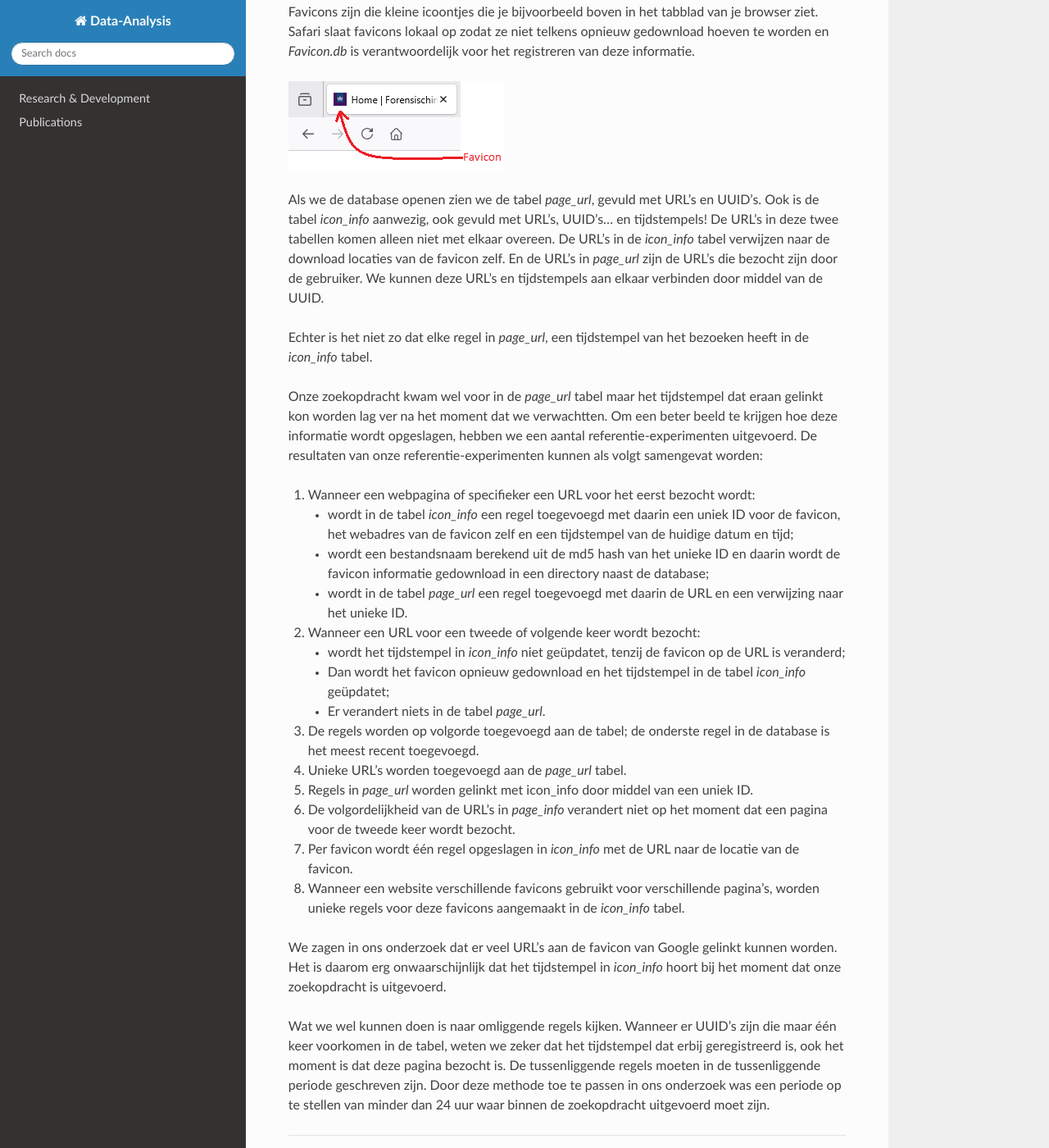
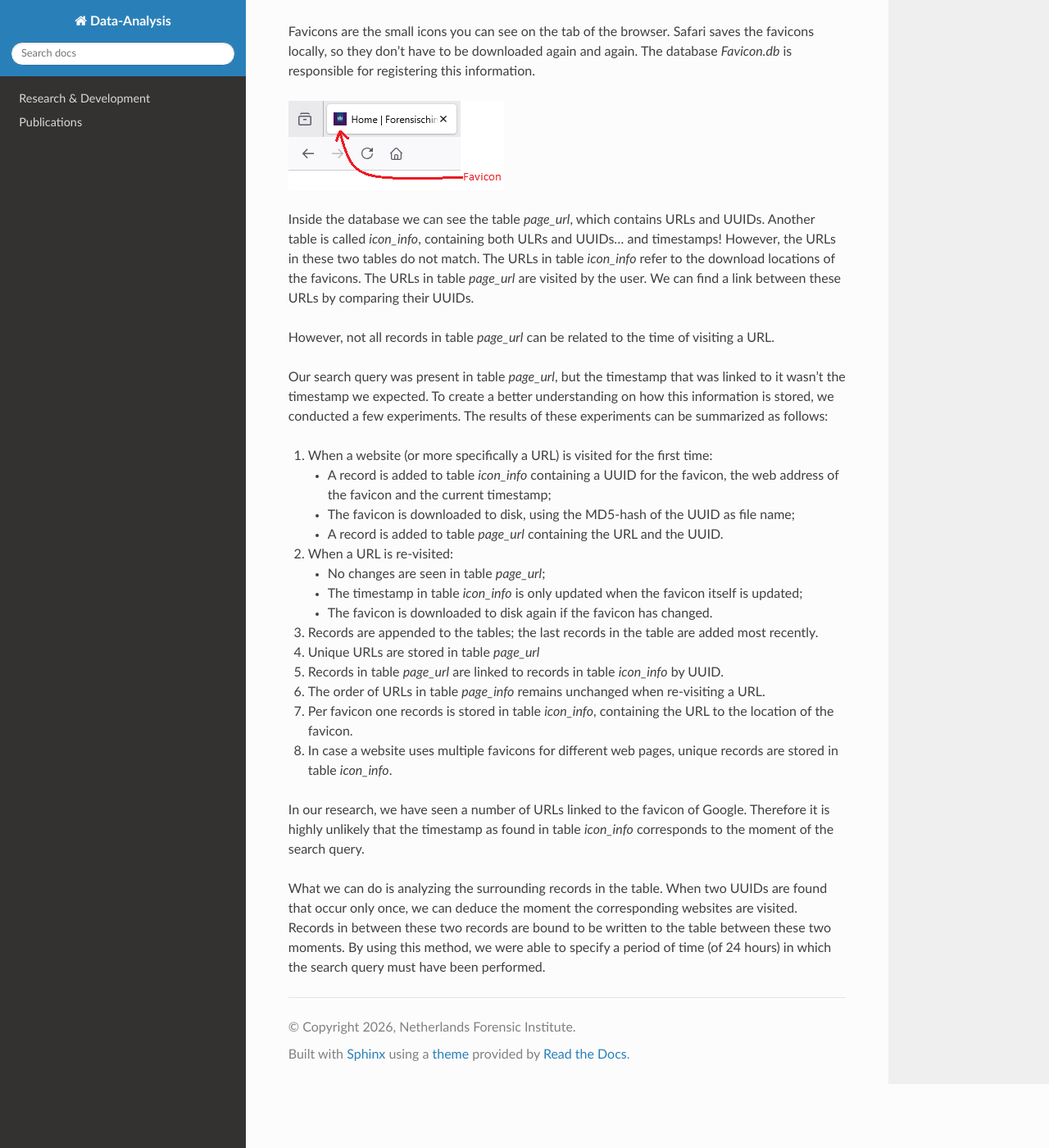
Before and after one commit to maala-nfi/dadocs, a Sphinx documentation site: the page built from docs/source/projects/favicons.rst, in a window 1280 px wide and 1400 px high, scrolled down 326 px. Shown: the whole window at 82% size. Built offline with Sphinx 7.4.7 and the Read the Docs theme 3.1.0, drawn with Linux system fonts in a browser that asks for light colours; some of the changed text lies outside the part shown.

Commit message:
translation of favicon blog

```diff
--- a/docs/source/projects/favicons.rst
+++ b/docs/source/projects/favicons.rst
@@ -1,44 +1,44 @@
 .. _favicons:
 
-Op Favicon Safari
+A Favicon Safari
 ==============================
 
-De onderzoeksvraag voor deze zaak was het vaststellen van het moment dat een bepaalde zoekopdracht is uitgevoerd met een Safari browser op een iPhone. Internetgeschiedenis blijft nog steeds een waardevolle bron van gebruikersactiviteiten. Helaas wordt de internetgeschiedenis vaak door een gebruiker, of na een lange tijd automatisch, verwijderd; zo ook in ons onderzoek. Gelukkig zijn er nog een aantal andere databases van deze browser waar een gebruiker zelf niet iets gemakkelijk uit kan verwijderen, zoals de ``Favicon.db`` database.
+During an investigation, the main question for us was to establish the timeframe of certain internet search queries. The queries were done using the Safari browser on an iPhone. Internet history is still a valuable source for identifying user activity. Unfortunately however, the internet history oftentimes gets deleted by a user, or is deleted automatically after a certain amount of time. In our investigation the history was not present anymore. Luckily, there are other Safari databases recording data a user cannot easily delete. Such a database is the ``Favicon.db`` database.
 
-Favicons zijn die kleine icoontjes die je bijvoorbeeld boven in het tabblad van je browser ziet. Safari slaat favicons lokaal op zodat ze niet telkens opnieuw gedownload hoeven te worden en `Favicon.db` is verantwoordelijk voor het registreren van deze informatie.
+Favicons are the small icons you can see on the tab of the browser. Safari saves the favicons locally, so they don't have to be downloaded again and again. The database `Favicon.db` is responsible for registering this information.
 
 .. image:: ../images/favicon1.png
 
-Als we de database openen zien we de tabel `page_url`, gevuld met URL’s en UUID’s. Ook is de tabel `icon_info` aanwezig, ook gevuld met URL’s, UUID’s… en tijdstempels! De URL’s in deze twee tabellen komen alleen niet met elkaar overeen. De URL’s in de `icon_info` tabel verwijzen naar de download locaties van de favicon zelf. En de URL’s in `page_url` zijn de URL’s die bezocht zijn door de gebruiker. We kunnen deze URL’s en tijdstempels aan elkaar verbinden door middel van de UUID.
+Inside the database we can see the table `page_url`, which contains URLs and UUIDs. Another table is called `icon_info`, containing both ULRs and UUIDs... and timestamps! However, the URLs in these two tables do not match. The URLs in table `icon_info` refer to the download locations of the favicons. The URLs in table `page_url` are visited by the user. We can find a link between these URLs by comparing their UUIDs.
 
-Echter is het niet zo dat elke regel in `page_url`, een tijdstempel van het bezoeken heeft in de `icon_info` tabel.
+However, not all records in table `page_url` can be related to the time of visiting a URL.
 
-Onze zoekopdracht kwam wel voor in de `page_url` tabel maar het tijdstempel dat eraan gelinkt kon worden lag ver na het moment dat we verwachtten. Om een beter beeld te krijgen hoe deze informatie wordt opgeslagen, hebben we een aantal referentie-experimenten uitgevoerd. De resultaten van onze referentie-experimenten kunnen als volgt samengevat worden:
+Our search query was present in table `page_url`, but the timestamp that was linked to it wasn't the timestamp we expected. To create a better understanding on how this information is stored, we conducted a few experiments. The results of these experiments can be summarized as follows:
 
-1.  Wanneer een webpagina of specifieker een URL voor het eerst bezocht wordt:
+1.  When a website (or more specifically a URL) is visited for the first time:
 
-    * wordt in de tabel `icon_info` een regel toegevoegd met daarin een uniek ID voor de favicon, het webadres van de favicon zelf en een tijdstempel van de huidige datum en tijd;
-    * wordt een bestandsnaam berekend uit de md5 hash van het unieke ID en daarin wordt de favicon informatie gedownload in een directory naast de database;
-    * wordt in de tabel `page_url` een regel toegevoegd met daarin de URL en een verwijzing naar het unieke ID.
+    * A record is added to table `icon_info` containing a UUID for the favicon, the web address of the favicon and the current timestamp;
+    * The favicon is downloaded to disk, using the MD5-hash of the UUID as file name;
+    * A record is added to table `page_url` containing the URL and the UUID.
 
-2.  Wanneer een URL voor een tweede of volgende keer wordt bezocht:
+2.  When a URL is re-visited:
 
-    * wordt het tijdstempel in `icon_info` niet geüpdatet, tenzij de favicon op de URL is veranderd;
-    * Dan wordt het favicon opnieuw gedownload en het tijdstempel in de tabel `icon_info` geüpdatet;
-    * Er verandert niets in de tabel `page_url`.
+    * No changes are seen in table `page_url`;
+    * The timestamp in table `icon_info` is only updated when the favicon itself is updated;
+    * The favicon is downloaded to disk again if the favicon has changed.
 
-3.  De regels worden op volgorde toegevoegd aan de tabel; de onderste regel in de database is het meest recent toegevoegd.
+3.  Records are appended to the tables; the last records in the table are added most recently.
 
-4.  Unieke URL’s worden toegevoegd aan de `page_url` tabel.
+4.  Unique URLs are stored in table `page_url`
 
-5.  Regels in `page_url` worden gelinkt met icon_info door middel van een uniek ID.
+5.  Records in table `page_url` are linked to records in table `icon_info` by UUID.
 
-6.	De volgordelijkheid van de URL's in `page_info` verandert niet op het moment dat een pagina voor de tweede keer wordt bezocht.
+6.  The order of URLs in table `page_info` remains unchanged when re-visiting a URL.
 
-7.	Per favicon wordt één regel opgeslagen in `icon_info` met de URL naar de locatie van de favicon.
+7.  Per favicon one records is stored in table `icon_info`, containing the URL to the location of the favicon.
 
-8.	Wanneer een website verschillende favicons gebruikt voor verschillende pagina’s, worden unieke regels voor deze favicons aangemaakt in de `icon_info` tabel.
+8.  In case a website uses multiple favicons for different web pages, unique records are stored in table `icon_info`.
 
-We zagen in ons onderzoek dat er veel URL’s aan de favicon van Google gelinkt kunnen worden. Het is daarom erg onwaarschijnlijk dat het tijdstempel in `icon_info` hoort bij het moment dat onze zoekopdracht is uitgevoerd.
+In our research, we have seen a number of URLs linked to the favicon of Google. Therefore it is highly unlikely that the timestamp as found in table `icon_info` corresponds to the moment of the search query.
 
-Wat we wel kunnen doen is naar omliggende regels kijken. Wanneer er UUID’s zijn die maar één keer voorkomen in de tabel, weten we zeker dat het tijdstempel dat erbij geregistreerd is, ook het moment is dat deze pagina bezocht is. De tussenliggende regels moeten in de tussenliggende periode geschreven zijn. Door deze methode toe te passen in ons onderzoek was een periode op te stellen van minder dan 24 uur waar binnen de zoekopdracht uitgevoerd moet zijn.
+What we can do is analyzing the surrounding records in the table. When two UUIDs are found that occur only once, we can deduce the moment the corresponding websites are visited. Records in between these two records are bound to be written to the table between these two moments. By using this method, we were able to specify a period of time (of 24 hours) in which the search query must have been performed.
```
